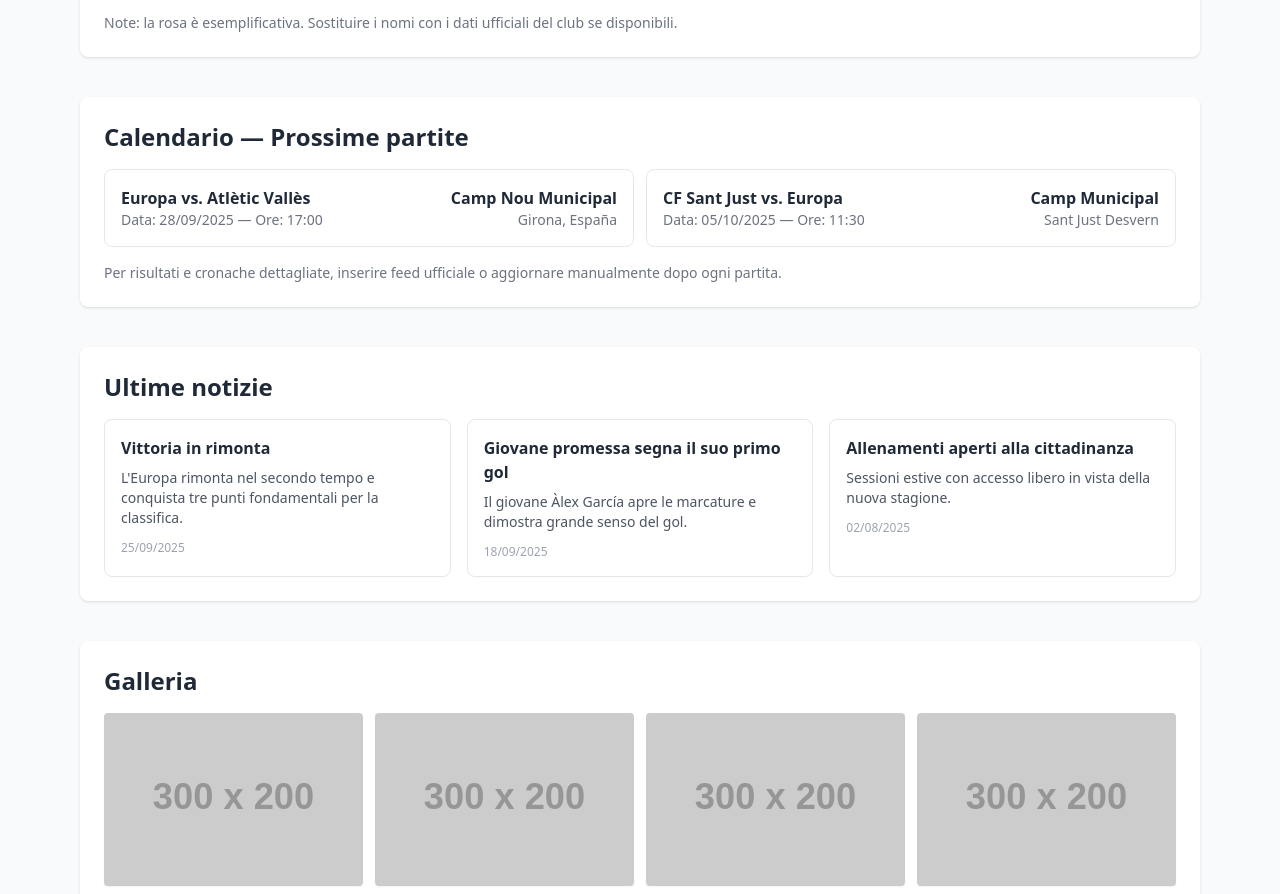
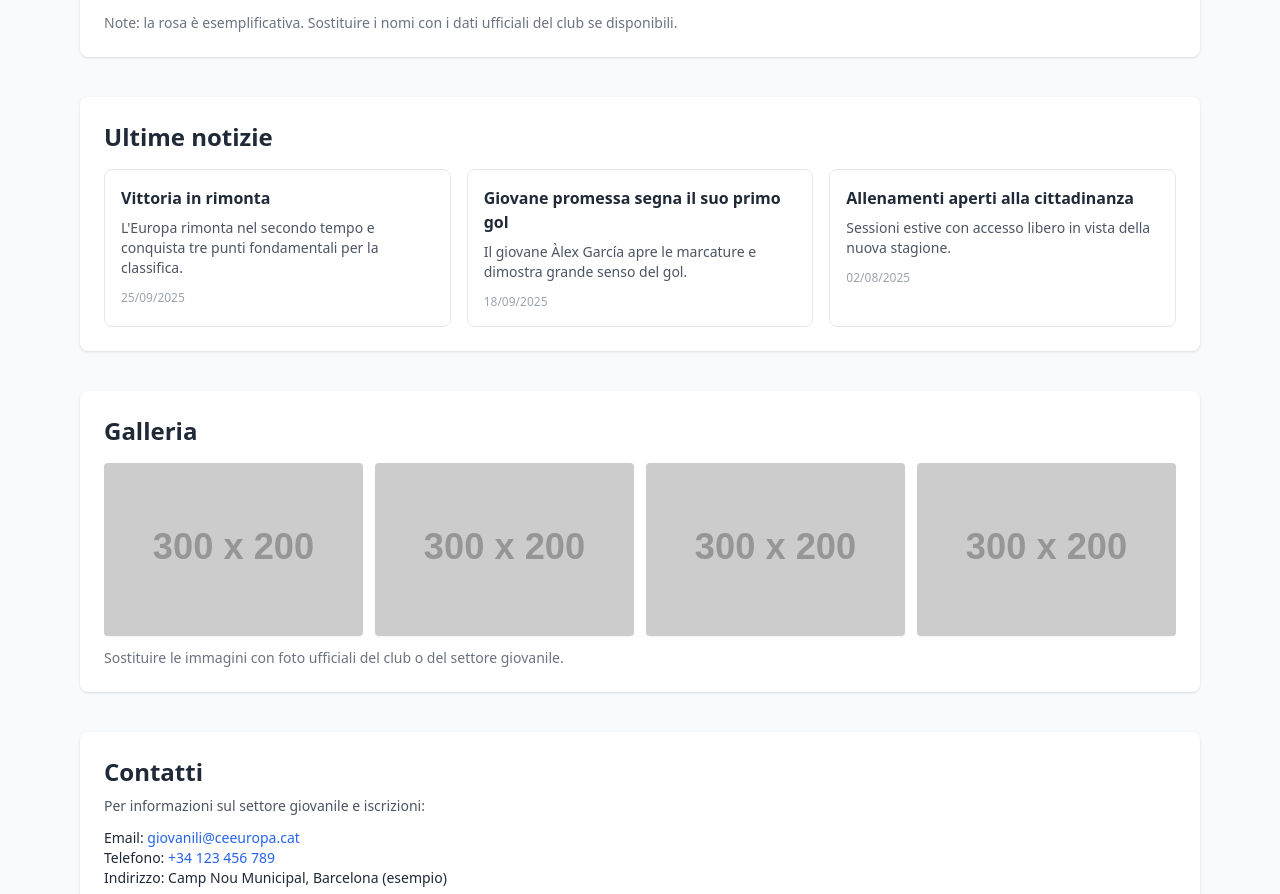
Before and after one commit to GianoR130/SITO-SPAGNOLO-CALCIO, a plain HTML site: page index.html in a window 1280 px wide. Shown: the part 976-1870 px from the top of the page. Drawn offline with nearby package versions, Linux system fonts and the light colour scheme; placeholder pictures from the web are drawn by us.

Commit message:
Update index.html

```diff
--- a/index.html
+++ b/index.html
@@ -119,47 +119,8 @@
         </table>
       </div>
 
-
       <p class="mt-4 text-sm text-gray-500">Note: la rosa è esemplificativa. Sostituire i nomi con i dati ufficiali del club se disponibili.</p>
     </section>
-
-
-    <!-- Calendar / Fixtures -->
-    <section id="calendario" class="bg-white rounded-lg p-6 shadow">
-      <h2 class="text-2xl font-bold">Calendario — Prossime partite</h2>
-      <div class="mt-4 grid gap-3 md:grid-cols-2">
-        <article class="p-4 border rounded-lg">
-          <div class="flex items-center justify-between">
-            <div>
-              <h3 class="font-semibold">Europa vs. Atlètic Vallès</h3>
-              <p class="text-sm text-gray-500">Data: 28/09/2025 — Ore: 17:00</p>
-            </div>
-            <div class="text-right">
-              <p class="font-bold">Camp Nou Municipal</p>
-              <p class="text-sm text-gray-500">Girona, España</p>
-            </div>
-          </div>
-        </article>
-
-
-        <article class="p-4 border rounded-lg">
-          <div class="flex items-center justify-between">
-            <div>
-              <h3 class="font-semibold">CF Sant Just vs. Europa</h3>
-              <p class="text-sm text-gray-500">Data: 05/10/2025 — Ore: 11:30</p>
-            </div>
-            <div class="text-right">
-              <p class="font-bold">Camp Municipal</p>
-              <p class="text-sm text-gray-500">Sant Just Desvern</p>
-            </div>
-          </div>
-        </article>
-      </div>
-
-
-      <p class="mt-4 text-sm text-gray-500">Per risultati e cronache dettagliate, inserire feed ufficiale o aggiornare manualmente dopo ogni partita.</p>
-    </section>
-
 
     <!-- News -->
     <section id="news" class="bg-white rounded-lg p-6 shadow">
```
